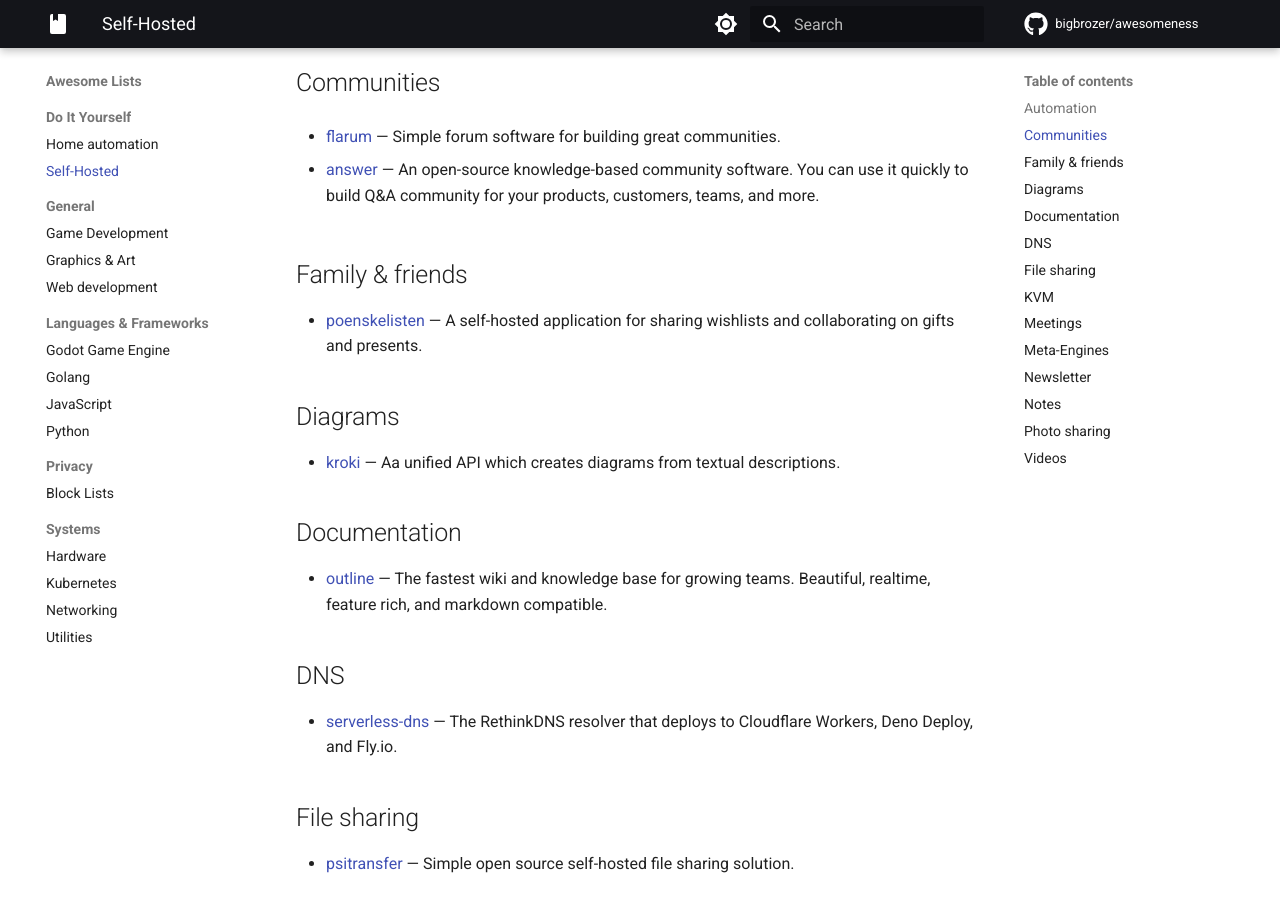
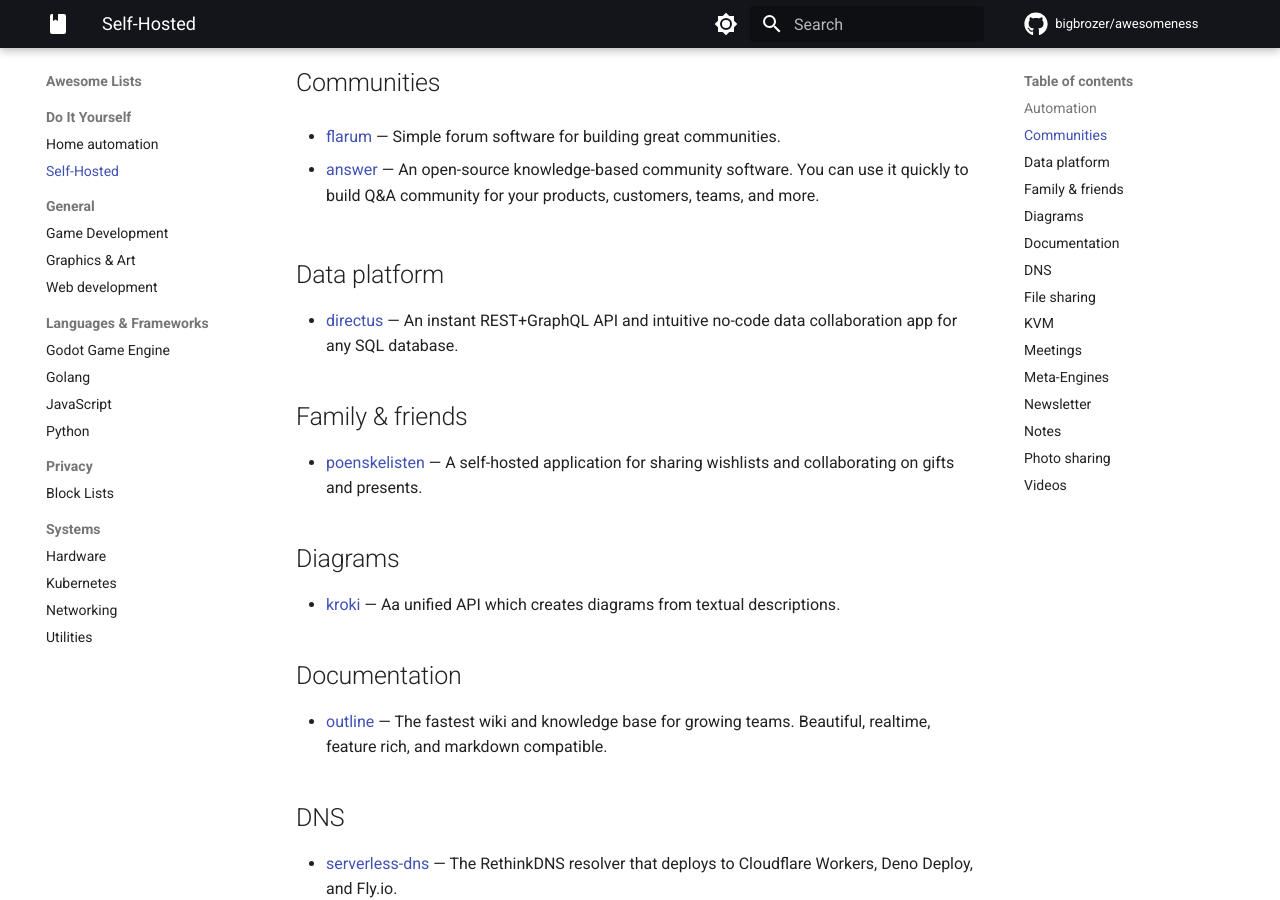
Before and after one commit to bigbrozer/awesomeness, an MkDocs documentation site: the page built from docs/lists/self-hosted.md, in a window 1280 px wide and 900 px high, scrolled down 439 px. Built offline with MkDocs 1.6.1 and Material for MkDocs 9.7.7, drawn with Linux system fonts in a browser that asks for light colours; comment, search, counter and statistics services are not loaded.

Commit message:
feat(self-hosted): add `directus`

```diff
--- a/docs/lists/self-hosted.md
+++ b/docs/lists/self-hosted.md
@@ -23,6 +23,10 @@ tags:
 - [flarum](https://github.com/flarum/flarum) — Simple forum software for building great communities.
 
 - [answer](https://github.com/answerdev/answer) — An open-source knowledge-based community software. You can use it quickly to build Q&A community for your products, customers, teams, and more.
+
+## Data platform
+
+- [directus](https://github.com/directus/directus) — An instant REST+GraphQL API and intuitive no-code data collaboration app for any SQL database.
 
 ## Family & friends
 
```
